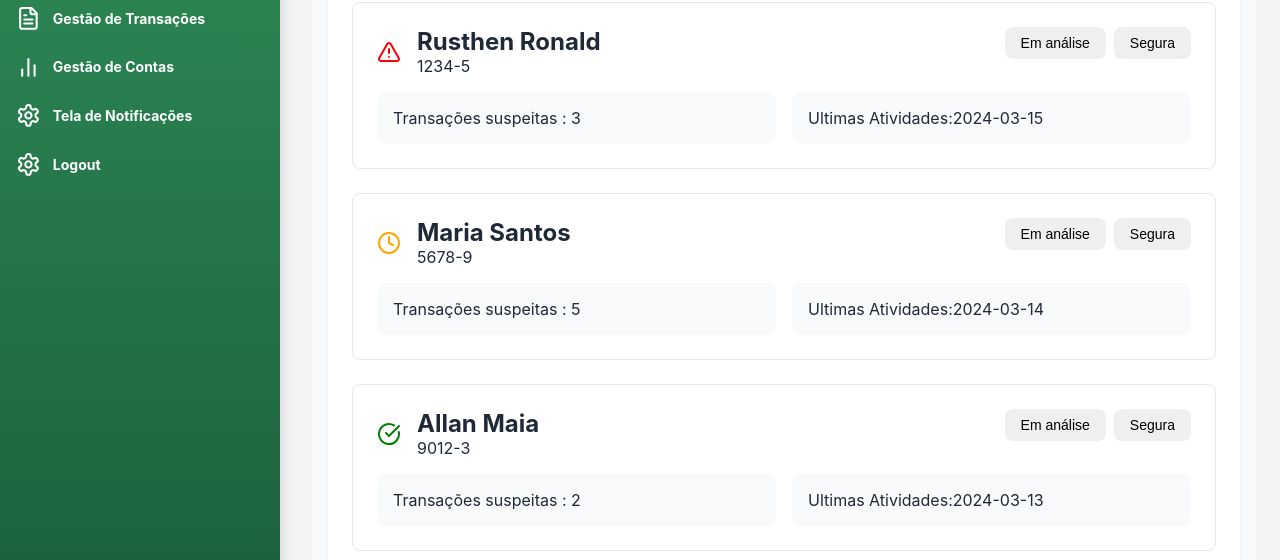
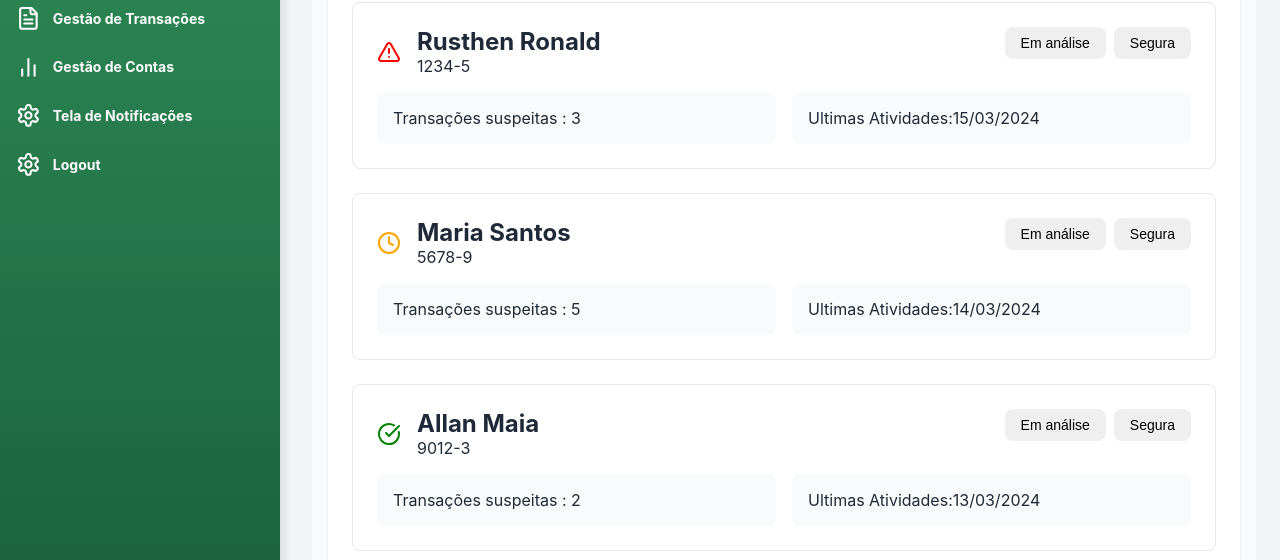
Before and after one commit to RusthenRonald2006/Portal-de-analise-em-anomalias-transacionais, a React (Create React App) app in the folder detec-anomalias/: page /gestaocontas in a window 1280 px wide. Shown: the part 146-706 px from the top of the page. Built offline with nearby package versions, Linux system fonts and the light colour scheme; the HTML template or start-up script is replaced by a standard one.

Commit message:
convertendo data para o padrão brasileiro

```diff
--- a/detec-anomalias/src/components/Pages/GestaoContas.js
+++ b/detec-anomalias/src/components/Pages/GestaoContas.js
@@ -107,7 +107,7 @@ function GestaoContas(){
                                     </div>
                                     <div className={styles.details_box}>
                                         <p>Ultimas Atividades:
-                                            {contas.ultimaAtividade.data}
+                                            {new Date(contas.ultimaAtividade.data).toLocaleDateString("pt-br")}
                                         </p>
                                     </div>
                                 </div>
```
